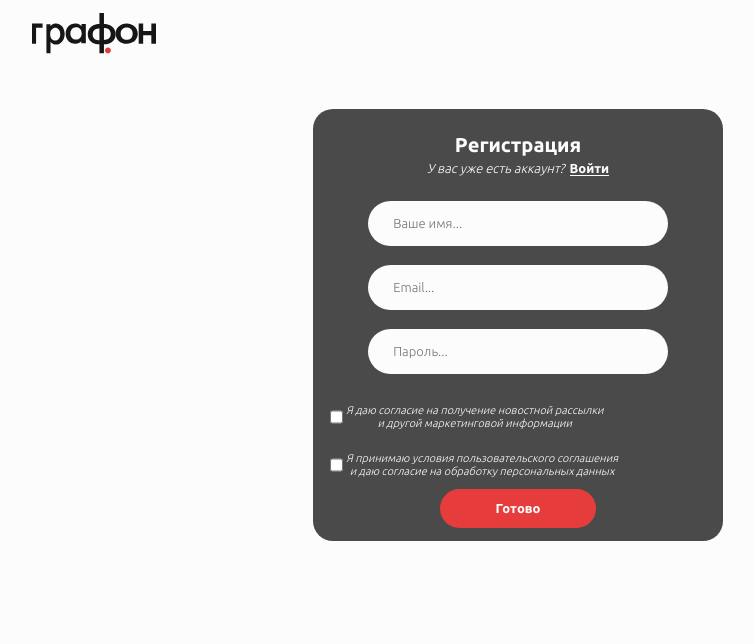
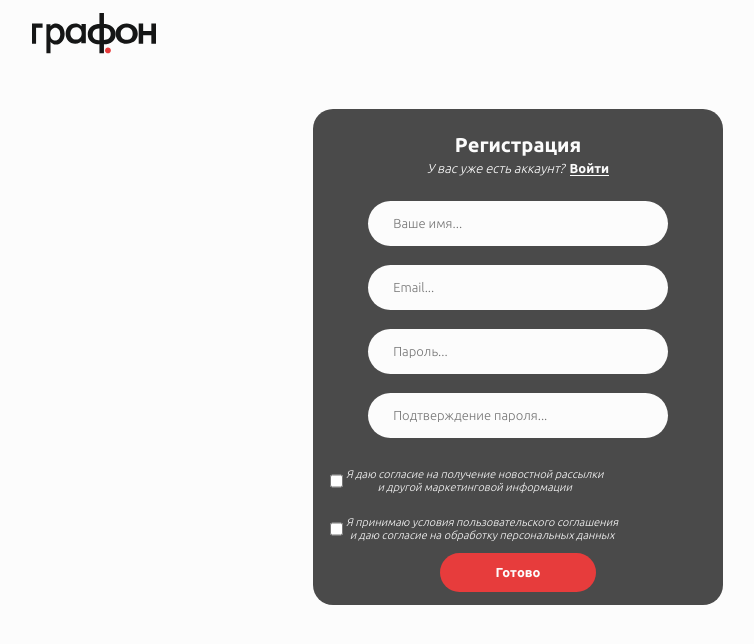
Before and after one commit to Kataiii/ConfiguratorFrontend, a React app: page /login/register/user in a window 1280 px wide. Shown: the top 644 px of the page, without its empty margins (122-876 px from the left). Built offline with nearby package versions, Linux system fonts and the light colour scheme.

Commit message:
add input repeat password, has bug

```diff
--- a/src/shared/common/ValidationHelper.ts
+++ b/src/shared/common/ValidationHelper.ts
@@ -1,6 +1,7 @@
 export const INVALID_PASSWORD_MESSAGE = 'Пароль должен содержать минимум 8 знаков, среди которых есть </br> прописные и строчные буквы, а также специальные символы';
 export const INVALID_NAME_MESSAGE = 'Пустое поле';
 export const INVALID_EMAIL_MESSAGE = 'Неверный формат email';
+export const INVALID_REP_PASSWORD_MESSAGE = 'Пароли не совпадают';
 
 export class ValidationHelper{
     static nameValidate(value : string) : string | boolean {
@@ -19,4 +20,12 @@ export class ValidationHelper{
         if(regex.test(value)) return true;
         return INVALID_PASSWORD_MESSAGE;
     }
+
+    static repPasswordValidate(value : string, valueInput :string) : string | boolean {
+        if(value.length != valueInput.length) return INVALID_REP_PASSWORD_MESSAGE;
+        for(let i : number = 0; i < value.length; i++){
+            if(value[i] != valueInput[i]) return INVALID_REP_PASSWORD_MESSAGE;
+        }
+        return true;
+    }
 }
--- /dev/null
+++ b/src/shared/ui/FormPart/InputRepPassword.tsx
@@ -0,0 +1,74 @@
+import { useState } from "react";
+import styles from "./css/InputForm.module.css"
+import ErrorForm from "./ErrorForm";
+import { ValidationHelper, INVALID_REP_PASSWORD_MESSAGE } from "../../common/ValidationHelper";
+
+
+export interface PasFormProps{
+    type : string,
+    placeholder : string,
+    inputMain : string
+    //onBlur : {(value : string) : void} | undefined,
+    //onFocus : {() : void} | undefined,
+    //onChange : {(e: React.ChangeEvent<HTMLInputElement> | string) : void} | undefined,
+    //onChange : any,
+    //errorVis : boolean
+}
+
+const InputRepPassword = (props : PasFormProps) => {
+    const [inputValue, stateInputValue] = useState(
+        {
+            value : '',
+            errorPas : false
+        }
+    );
+
+    const onChangeHandler = (e: React.ChangeEvent<HTMLInputElement>) => {
+        stateInputValue({
+            ...inputValue, value: e.target.value
+        });
+        // if(ValidationHelper.repPasswordValidate(props.inputMain, inputValue.value) != true){
+        //     validate(true);
+        // }
+    }
+
+    const onFocus = () => {
+        validate(false);
+    }
+
+    const onBlur = () => {
+        if(ValidationHelper.repPasswordValidate(props.inputMain, inputValue.value) != true){
+            validate(true);
+        }
+        console.log(props.inputMain);
+        console.log(inputValue.value);
+    }
+
+    const validate = (value:boolean) => {
+        stateInputValue({
+            ...inputValue, errorPas: value
+        });
+    }
+
+    const style = inputValue.errorPas ? styles.FormInputEr : styles.FormInput;
+
+    return(
+        <div className={styles.FormDivWrapError}>
+            <input className={style}
+                type={props.type}
+                placeholder={props.placeholder}
+                onBlur={onBlur}
+                onFocus={onFocus}
+                onChange={onChangeHandler}/>
+            {
+                inputValue.errorPas == true
+                    ?
+                        <ErrorForm errorcontent={INVALID_REP_PASSWORD_MESSAGE}></ErrorForm>
+                    :
+                    null
+            }
+        </div>
+    )
+}
+
+export default InputRepPassword;
--- a/src/widgets/FormRegistUser.tsx
+++ b/src/widgets/FormRegistUser.tsx
@@ -5,9 +5,10 @@ import { useState } from "react";
 import Button from "../shared/ui/ButtonPrim";
 import CheckboxForm from "../shared/ui/FormPart/CheckboxForm";
 import { ValidationHelper, INVALID_EMAIL_MESSAGE, INVALID_NAME_MESSAGE, INVALID_PASSWORD_MESSAGE } from "../shared/common/ValidationHelper";
+import InputRepPassword from "../shared/ui/FormPart/InputRepPassword";
 
 export interface IFormRegUser {
-    name : string
+    name: string
     email: string,
     password: string,
     failAuth: boolean
@@ -22,25 +23,27 @@ const FormRegistUser = () => {
     })
 
     const onBluerName = (e: React.ChangeEvent<HTMLInputElement> | string) => {
-        if(typeof e != 'string')
+        if (typeof e != 'string')
             setLoginState({
                 ...registState, name: e.target.value
             });
     }
 
     const onBlurEmail = (e: React.ChangeEvent<HTMLInputElement> | string) => {
-        if(typeof e != 'string')
+        if (typeof e != 'string')
             setLoginState({
                 ...registState, email: e.target.value
             });
     }
 
     const onBlurPassword = (e: React.ChangeEvent<HTMLInputElement> | string) => {
-        if(typeof e != 'string')
+        if (typeof e != 'string')
             setLoginState({
                 ...registState, password: e.target.value
             });
+            console.log(registState.password)
     }
+
 
     return (
         <div className={styles.FormDivReg}>
@@ -57,34 +60,29 @@ const FormRegistUser = () => {
                 contentHelper={null}
                 onBlur={ValidationHelper.nameValidate}
                 onChange={onBluerName}
-                error={INVALID_NAME_MESSAGE}/>
+                error={INVALID_NAME_MESSAGE} />
             <WrapInputForm type="text"
                 placeholderInput="Email..."
                 hasHelper={false}
                 contentHelper={null}
                 onBlur={ValidationHelper.emailValidate}
                 onChange={onBlurEmail}
-                error={INVALID_EMAIL_MESSAGE}/>
+                error={INVALID_EMAIL_MESSAGE} />
             <WrapInputForm type="password"
                 placeholderInput="Пароль..."
                 hasHelper={true}
-                contentHelper = "Пароль должен содержать минимум 8 знаков, среди которых есть </br> прописные и строчные буквы, а также специальные символы"
+                contentHelper="Пароль должен содержать минимум 8 знаков, среди которых есть </br> прописные и строчные буквы, а также специальные символы"
                 onBlur={ValidationHelper.passworsValidate}
                 onChange={onBlurPassword}
-                error={INVALID_PASSWORD_MESSAGE}/>
-            {/*<WrapInputForm type="password"
-                placeholderInput="Подтверждение пароля..."
-                hasHelper={false}
-                contentHelper={null}
-                onBlur={undefined}
-                onChange={onBlurEmail}
-                error="Пароли не совпадают"
-            />*/}
+                error={INVALID_PASSWORD_MESSAGE} />
+            <InputRepPassword type="password"
+                placeholder="Подтверждение пароля..."
+                inputMain={registState.password} />
             <CheckboxForm ischecked={true}
-                          content="Я даю согласие на получение новостной рассылки </br> и другой маркетинговой информации"/>
+                content="Я даю согласие на получение новостной рассылки </br> и другой маркетинговой информации" />
             <CheckboxForm ischecked={false}
                 content="Я принимаю условия пользовательского соглашения </br> и даю согласие на обработку персональных данных"></CheckboxForm>
-            <Button title="Готово" onClick={() => {console.log("Готово")}}/>
+            <Button title="Готово" onClick={() => { console.log("Готово") }} />
         </div>
     )
 }
```
Lines whose indentation alone changed are shown as unchanged.
